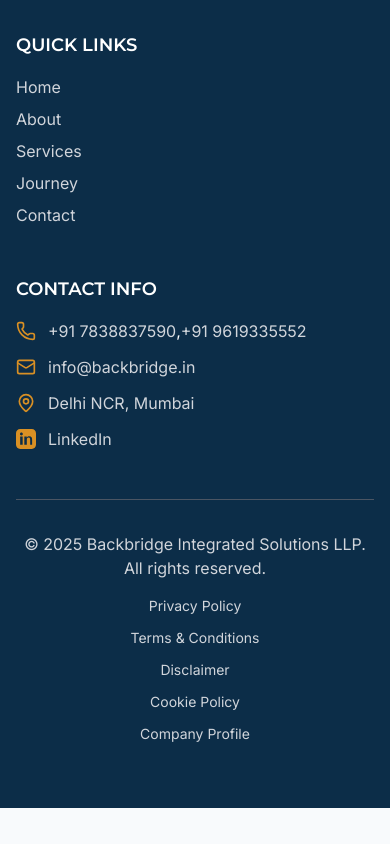
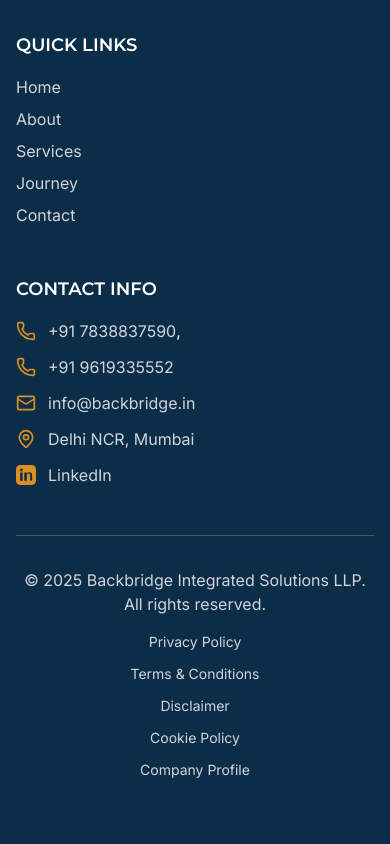
Before and after one commit to yashoffice-1/Backbridge-Integrated-Solutions-LLP-Code-of-website-, a plain HTML site: page index.html in a window 390 px wide. Shown: the part 9905-10749 px from the top of the page. Before the commit the page ends 10713 px from the top, so only its background shows below. Drawn offline with nearby package versions, Linux system fonts and the light colour scheme.

Commit message:
Fix phone number formatting in index.html
Yash

```diff
--- a/index.html
+++ b/index.html
@@ -533,6 +533,9 @@
                             <a href="tel:+917838837590"
                                 class="text-gray-300 hover:text-[#D99024] transition-colors duration-300">+91
                                 7838837590</a>,
+                        </li>
+                        <li class="flex items-center">
+                            <i data-lucide="phone" class="w-5 h-5 mr-3 text-[#D99024]"></i>
                             <a href="tel:+919619335552"
                                 class="text-gray-300 hover:text-[#D99024] transition-colors duration-300">+91
                                 9619335552</a>
```
